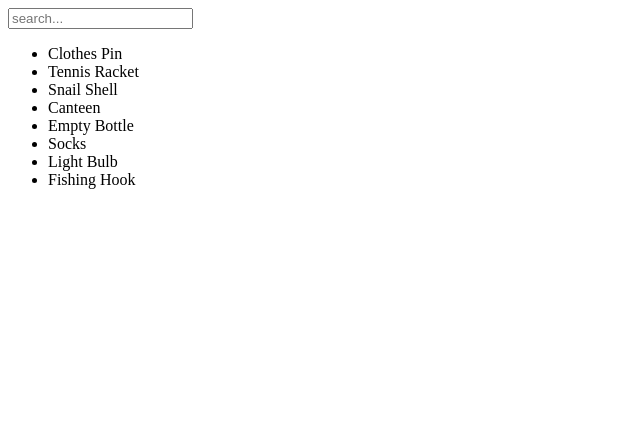
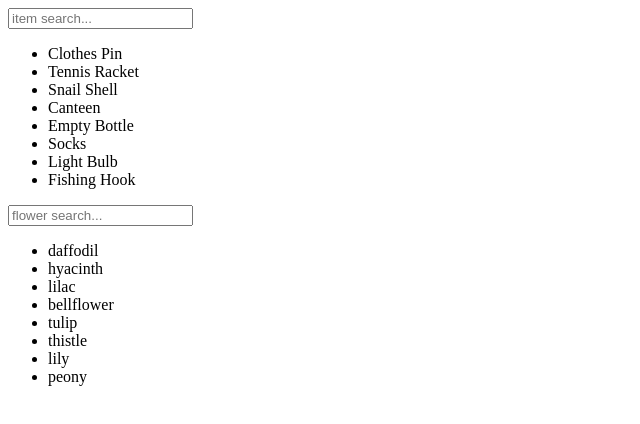
Before and after one commit to thejos/react-search-bar, a React (Create React App) app: page / in a window 1280 px wide. Shown: the top 424 px of the page, without its empty margins (0-640 px from the left). Built offline with nearby package versions, Linux system fonts and the light colour scheme.

Commit message:
Add code to make the 'SearchBar' component reusable

```diff
--- a/src/App.js
+++ b/src/App.js
@@ -1,9 +1,31 @@
 import SearchBar from "./components/SearchBar";
 
 function App() {
+  //String array - collection of random items
+  const items = [
+    "Clothes Pin",
+    "Tennis Racket",
+    "Snail Shell",
+    "Canteen",
+    "Empty Bottle",
+    "Socks",
+    "Light Bulb",
+    "Fishing Hook",
+  ];
+  const flowers = [
+    "daffodil",
+    "hyacinth",
+    "lilac",
+    "bellflower",
+    "tulip",
+    "thistle",
+    "lily",
+    "peony",
+  ];
   return (
     <div>
-      <SearchBar />
+      <SearchBar itemList={items} placeholderText={"item search..."} />
+      <SearchBar itemList={flowers} placeholderText={"flower search..."} />
     </div>
   );
 }
--- a/src/components/SearchBar.js
+++ b/src/components/SearchBar.js
@@ -2,20 +2,8 @@ import { useState } from "react";
 import ClearButton from "./ClearButton";
 //Imports END
 
-//String array - collection of random items
-const items = [
-  "Clothes Pin",
-  "Tennis Racket",
-  "Snail Shell",
-  "Canteen",
-  "Empty Bottle",
-  "Socks",
-  "Light Bulb",
-  "Fishing Hook",
-];
-
 //React Component
-function SearchBar() {
+function SearchBar(props) {
   //useState React hook
   const [searchValue, setSearchValue] = useState("");
 
@@ -30,7 +18,7 @@ function SearchBar() {
   }
 
   //Filter items based on user input and store them to filteredItems array
-  const filteredItems = items.filter((item) => {
+  const filteredItems = props.itemList.filter((item) => {
     return item.toLowerCase().includes(searchValue.toLowerCase());
   });
 
@@ -39,10 +27,10 @@ function SearchBar() {
       <input
         type="text"
         value={searchValue}
-        placeholder="search..."
+        placeholder={props.placeholderText}
         onChange={handleInputChange}
       />
-      {/*Conditional rendering (short-circuit conditional)*/}
+      {/*Conditional rendering (short-circuit conditional) - should ClearButton be rendered*/}
       {searchValue.length > 0 && <ClearButton clearInput={clearInput} />}
       {/* Render input value  */}
       <div>{searchValue}</div>
```
